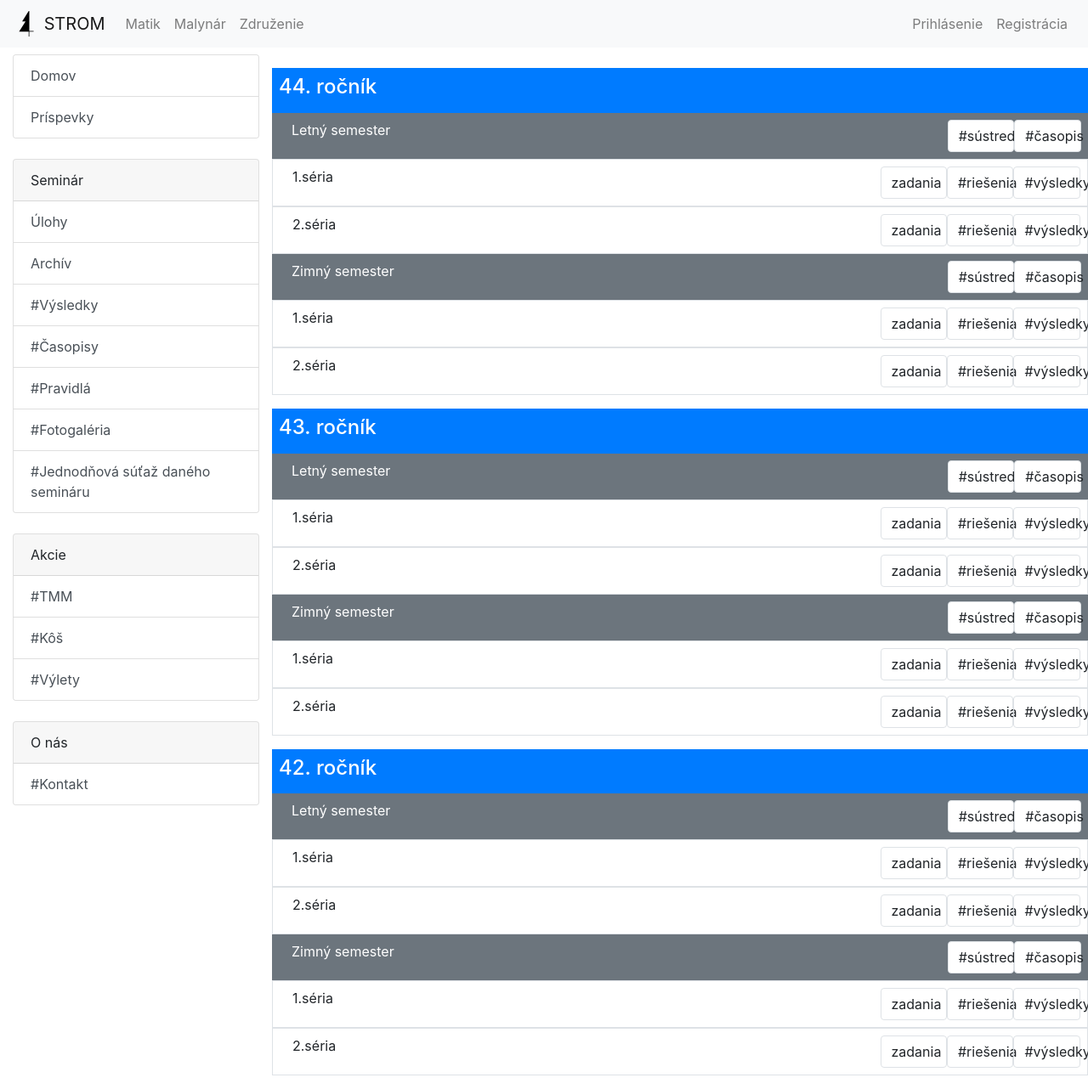
After one commit to ZdruzenieSTROM/webstrom-backend, a Django app: page /competition/archive in a window 1280 px wide. The commit adds this page. Shown: the whole page at 85% size. Run offline with Django 3.2, Linux system fonts and the light colour scheme; data comes from the database, SQL or seed files in the repository; parts of the project's set-up code (start-up, migrations or seed data) failed here and were passed over; some libraries are stand-ins or nearby versions.

Commit message:
vytvoreny archiv a detail-view semestra; mensi update menu

```diff
--- a/base/templates/menu.html
+++ b/base/templates/menu.html
@@ -11,10 +11,31 @@
     </div>
     <div class="list-group list-group-flush">
         <a class="list-group-item list-group-item-action" href="{% url 'competition:latest-semester-view'  %}">Úlohy</a>
-        <a class="list-group-item list-group-item-action" href="#">_Výsledky</a>
-        <a class="list-group-item list-group-item-action" href="#">_Archív</a>
-        <a class="list-group-item list-group-item-action" href="#">_Pravidlá</a>
-        <a class="list-group-item list-group-item-action" href="#">_Fotogaléria</a>
-        <a class="list-group-item list-group-item-action" href="#">_Položka 6</a>
+        <a class="list-group-item list-group-item-action" href="{% url 'competition:archive-view'  %}">Archív</a>
+        <a class="list-group-item list-group-item-action" href="#">#Výsledky</a>
+        <a class="list-group-item list-group-item-action" href="#">#Časopisy</a>
+        <a class="list-group-item list-group-item-action" href="#">#Pravidlá</a>
+        <a class="list-group-item list-group-item-action" href="#">#Fotogaléria</a>
+        <a class="list-group-item list-group-item-action" href="#">#Jednodňová súťaž daného semináru</a>
     </div>
 </div>
+<br>
+<div class="card">
+    <div class="card-header">
+        Akcie
+    </div>
+    <div class="list-group list-group-flush">
+        <a class="list-group-item list-group-item-action" href="#">#TMM</a>
+        <a class="list-group-item list-group-item-action" href="#">#Kôš</a>
+        <a class="list-group-item list-group-item-action" href="#">#Výlety</a>
+    </div>
+</div>
+<br>
+<div class="card">
+    <div class="card-header">
+        O nás
+    </div>
+    <div class="list-group list-group-flush">
+        <a class="list-group-item list-group-item-action" href="#">#Kontakt</a>
+    </div>
+</div>
--- /dev/null
+++ b/competition/templates/competition/archive.html
@@ -0,0 +1,44 @@
+{% extends "base.html" %}
+
+{% block content %}
+
+{% for year, listOfSemesters in context.items %}
+<div class=" my-3">
+    <div class="row p-2 bg-primary text-white">
+        <h4>{{year}}. ročník</h4>
+    </div>
+    {% for semester in listOfSemesters %}
+    <div class="row p-2 bg-secondary">
+        <a class="col-10 text-white" href="{% url 'competition:semester-detail' semester.pk %}">
+            {{ semester.season }} semester
+        </a>
+        <a class="btn col-1 border bg-white" href="{# stranka sustredenia #}">
+            #sústredenie
+        </a>
+        <a class="btn col-1 border bg-white" href="{# 1.casopis #}">
+            #časopis
+        </a>
+    </div>
+
+
+    {% for series in semester.series_set.all %}
+    <div class="row p-2 bg-white border">
+        <div class="col-9 ">
+            {{series.order}}.séria
+        </div>
+        <a class="btn col-1 border" href="{% url 'competition:series-problems-detail' series.pk %}">
+            zadania
+        </a>
+        <a class="btn col-1 border" href="{# casopis so vzorakmi (?) #}">
+            #riešenia
+        </a>
+        <a class="btn col-1 border" href="{# vysledky #}">
+            #výsledky
+        </a>
+
+    </div>
+    {% endfor %}
+    {% endfor %}
+</div>
+{% endfor %}
+{% endblock content %}
--- a/competition/urls.py
+++ b/competition/urls.py
@@ -1,12 +1,24 @@
 from django.urls import path
 
-from competition.views import LatestSemesterView, SemesterProblemsView
+from competition.views import (
+    LatestSemesterView,
+    SemesterProblemsView,
+    SeriesProblemsView,
+    ArchiveView,
+    SemesterDetailView
+)
 
 app_name = 'competition'
 
 urlpatterns = [
-    path('semester/<int:pk>/', SemesterProblemsView.as_view(),
+    path('semester/<int:pk>/problems', SemesterProblemsView.as_view(),
          name='semester-problems-detail'),
     path('semester-last', LatestSemesterView.as_view(),
-         name='latest-semester-view')
+         name='latest-semester-view'),
+    path('series/<int:pk>/', SeriesProblemsView.as_view(),
+         name='series-problems-detail'),
+    path('archive', ArchiveView.as_view(),
+         name='archive-view'),
+    path('semester/<int:pk>/', SemesterDetailView.as_view(),
+         name='semester-detail'),
 ]
--- a/competition/views.py
+++ b/competition/views.py
@@ -1,4 +1,4 @@
-from django.views.generic.detail import DetailView
+from django.views.generic import DetailView, ListView
 
 from competition.models import Competition, Semester, Series
 
@@ -26,3 +26,48 @@ class SemesterProblemsView(DetailView):
 class LatestSemesterView(SemesterProblemsView):
     def get_object(self):
         return Competition.get_by_current_site().semester_set.order_by('-end').first()
+
+
+class SeriesProblemsView(DetailView):
+    template_name = 'competition/series_problems.html'
+    model = Series
+
+    def get_context_data(self, **kwargs):
+        context = super().get_context_data(**kwargs)
+        context['series'] = self.object
+        context['problems'] = {}
+        context['problems'] = self.object.problem_set.order_by('order')
+
+        return context
+
+
+class ArchiveView(ListView):
+    template_name = 'competition/archive.html'
+    model = Semester
+    context_object_name = 'context'
+
+    def get_queryset(self):
+        site_competition = Competition.get_by_current_site()
+        years = {}
+        for sem in Semester.objects.filter(competition=site_competition).order_by('-year'):
+            try:
+                years[sem.year]
+            except KeyError:
+                years[sem.year] = []
+            years[sem.year].append(sem)
+            pass
+        return years
+
+
+class SemesterDetailView(DetailView):
+    template_name = 'competition/semester_detail.html'
+    model = Semester
+
+    def get_context_data(self, **kwargs):
+        context = super().get_context_data(**kwargs)
+        context['semester'] = self.object
+        context['series'] = Series.objects.filter(
+            semester=self.object)
+        context['competition_semesters'] = self.object.competition.semester_set.all()
+
+        return context
```
Also changed, not shown: competition/templates/competition/semester_detail.html (added, +41 -0 lines), competition/templates/competition/series_problems.html (added, +36 -0 lines).
